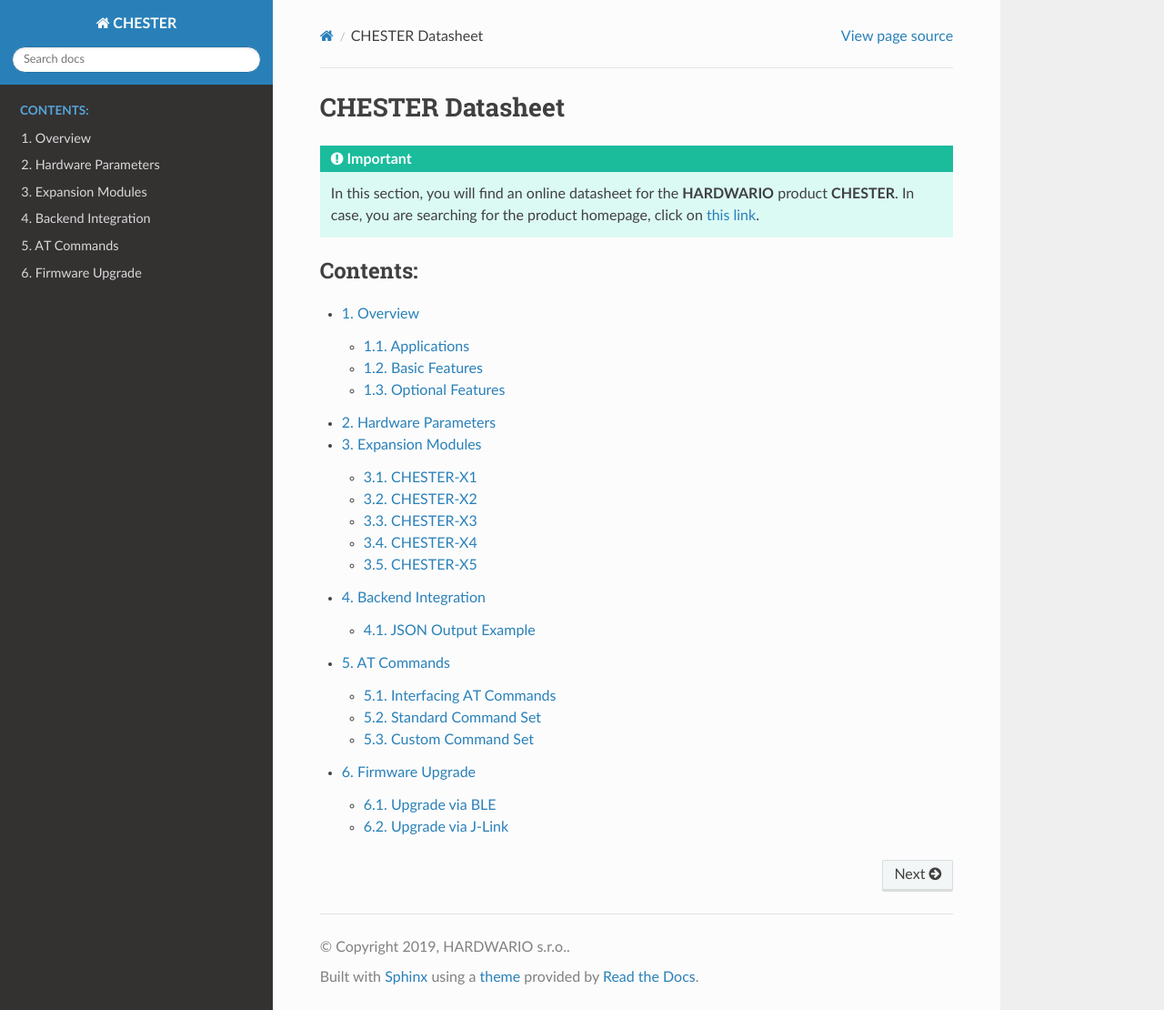
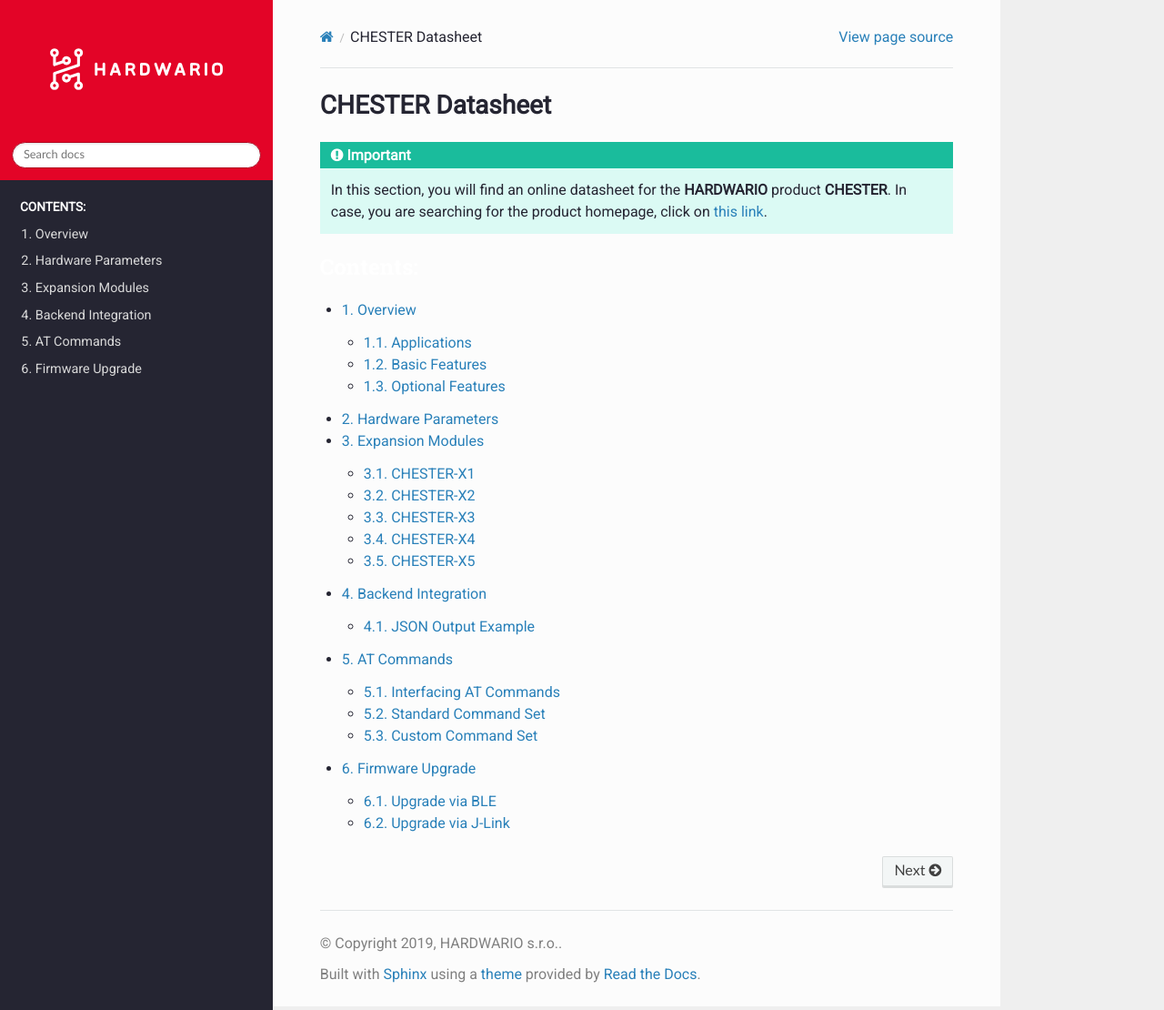
Before and after one commit to hardwario/doc-chester-g1, a Sphinx documentation site: the page built from source/index.rst, in a window 1280 px wide and 1110 px high. Shown: the whole window at 91% size. Built offline with Sphinx 7.4.7 and the Read the Docs theme 2.0.0, drawn with Linux system fonts in a browser that asks for light colours.

Commit message:
Add custom styling of template

```diff
--- a/source/_static/css/custom.css
+++ b/source/_static/css/custom.css
@@ -1,3 +1,33 @@
+@import url('https://fonts.googleapis.com/css?family=Roboto&display=swap&subset=latin-ext');
+
+body{
+    font-family: 'Roboto', sans-serif!important;
+    color: #252532;
+}
+h1,h2,h3,h4,h5,h6{
+    font-family: 'Roboto', sans-serif!important;
+    color: #252532;
+}
 .rst-content .section ol p, .rst-content .section ul p {
     margin-bottom: 0;
 }
+.wy-side-nav-search {
+background-color: #E30427;
+}
+
+.wy-side-nav-search>a{
+    content:url('../hw-logo-white.svg');
+    max-width: 100%;
+}
+.wy-side-nav-search>a:hover{
+    background-color: #E30427;
+}
+.wy-nav-side {
+background: #252532;
+}
+.wy-side-nav-search input[type=text]{
+    border-color: #b1031e;
+}
+.caption-text{
+    color: white;
+}
```
Also changed, not shown: source/_static/hw-logo-white.svg (added).
